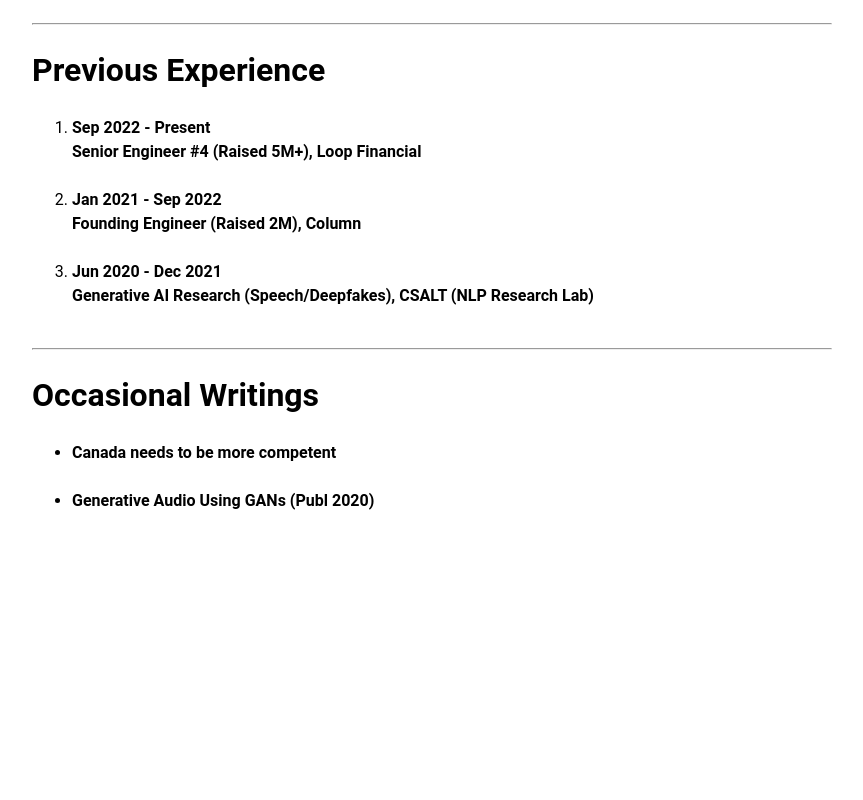
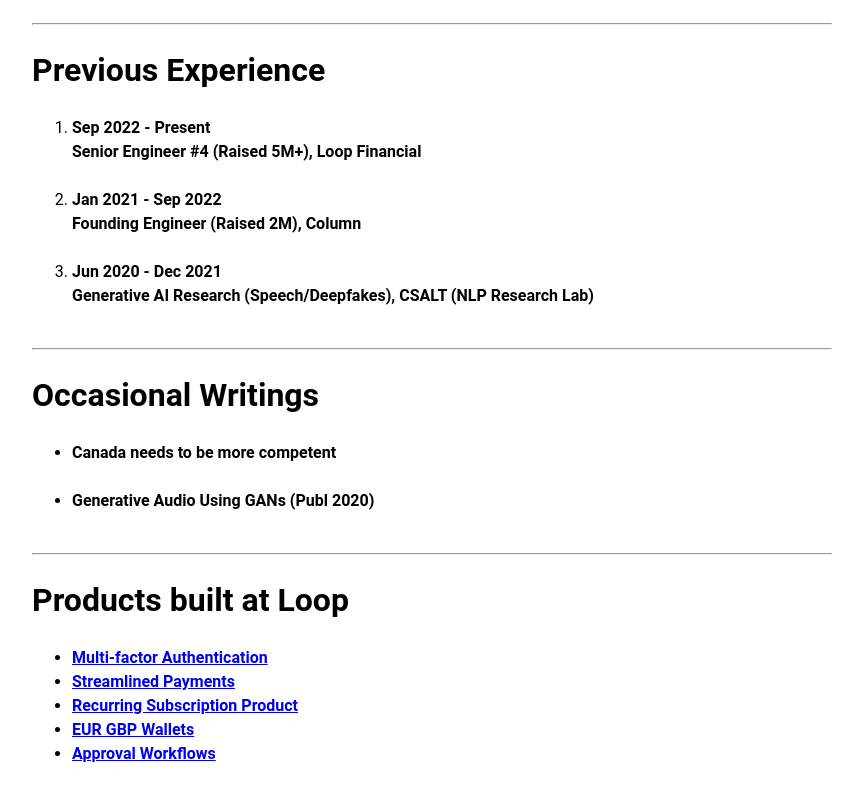
Before and after one commit to fullstack-developer23/Moughees-Portfolio, a React (Create React App) app: page / in a window 1280 px wide. Shown: the part 852-1652 px from the top of the page, without its empty margins (208-1071 px from the left). Before the commit the page ends 1413 px from the top, so only its background shows below. Built offline with nearby package versions, Linux system fonts and the light colour scheme.

Commit message:
Products last section added

```diff
--- a/src/FirstSection.js
+++ b/src/FirstSection.js
@@ -71,7 +71,25 @@
 
             <li><p>Canada needs to be more competent </p><br/></li>
 
-            <li><p>Generative Audio Using GANs (Publ 2020)</p></li>
+            <li><p>Generative Audio Using GANs (Publ 2020)<br/><br/></p></li>
+
+        </ul>
+        </div>
+
+        <hr/>
+        <h1>Products built at Loop</h1>
+        <div className='worklist'>
+        <ul>
+
+            <li><a href='https://www.getloop.ca/blog/enable-app-based-multi-factor-authentication-with-loop' target='_blank' rel='noreferrer'><p>Multi-factor Authentication </p></a></li>
+
+            <li><a href='https://www.bankonloop.com/blog/streamlined-payments-with-loop' target='_blank' rel='noreferrer'><p>Streamlined Payments</p></a></li>
+
+            <li><a href='https://www.getloop.ca/blog/loop-plus' target='_blank' rel='noreferrer'><p>Recurring Subscription Product</p></a></li>
+
+            <li><a href='https://www.bankonloop.com/blog/get-eur-and-gbp-banking-details' target='_blank' rel='noreferrer'><p>EUR GBP Wallets</p></a></li>
+
+            <li><a href='https://www.bankonloop.com/blog/streamline-your-accounts-payable' target='_blank' rel='noreferrer'><p>Approval Workflows</p></a></li>
 
         </ul>
         </div>
```
